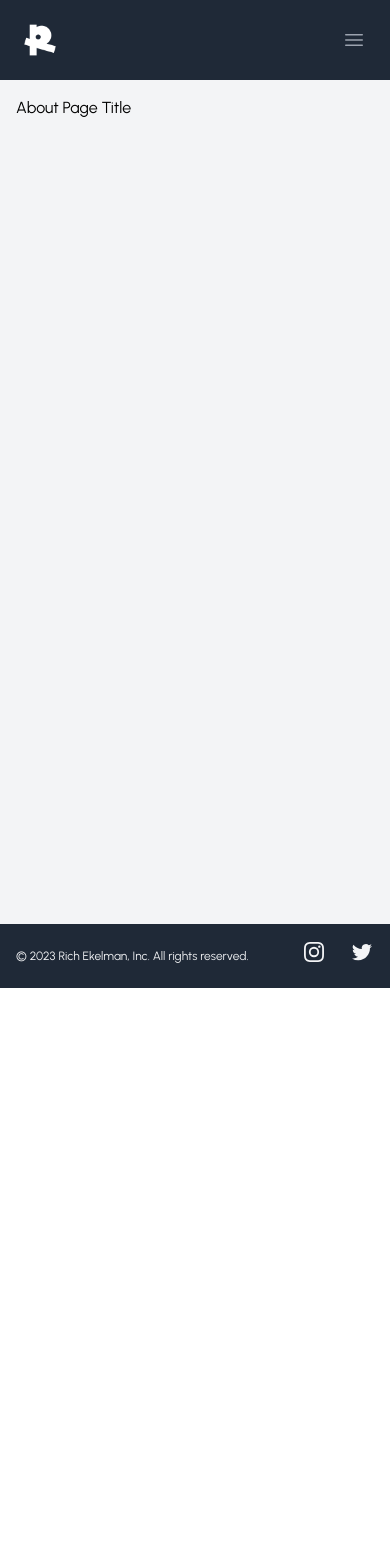
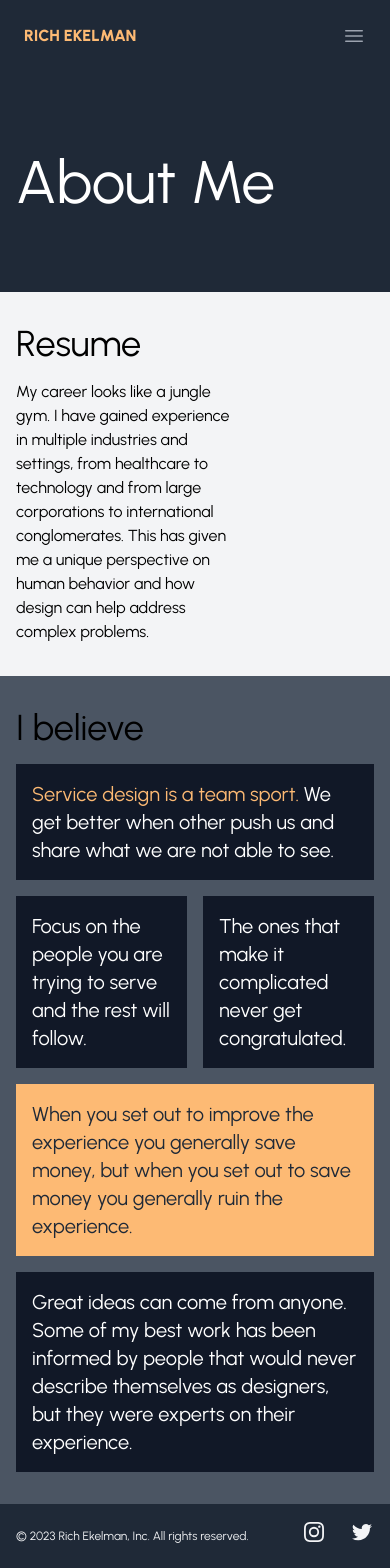
Before and after one commit to servstudio/designportfolio, a Next.js app in the folder portfolio/: page /about in a window 390 px wide. Before the commit the page ends 988 px from the top, so only its background shows below. Built offline with nearby package versions, Linux system fonts and the light colour scheme.

Commit message:
First release with three projects.

```diff
--- a/portfolio/src/components/NavBar.jsx
+++ b/portfolio/src/components/NavBar.jsx
@@ -17,16 +17,17 @@ export default function NavBar() {
         aria-label="Global"
       >
         <div className="flex lg:flex-1">
-          <a href="#" className="-m-1.5 p-1.5">
+          <a href="/" className="-m-1.5 p-1.5 font-bold text-orange-300">
             <span className="sr-only">Rich Ekelman's Logo</span>
-            <img
+            RICH EKELMAN
+            {/* <img
               className="w-auto h-8"
               src="./logomark.png"
               alt="Rich's Logo Mark"
-            />
+            /> */}
           </a>
         </div>
-        <div className="flex lg:hidden">
+        <div className="flex md:hidden">
           <button
             type="button"
             className="-m-2.5 inline-flex items-center justify-center rounded-md p-2.5 text-gray-400"
@@ -36,12 +37,12 @@ export default function NavBar() {
             <Bars3Icon className="w-6 h-6" aria-hidden="true" />
           </button>
         </div>
-        <div className="hidden lg:flex lg:gap-x-12">
+        <div className="hidden md:visible lg:flex lg:gap-x-12">
           {navigation.map((item) => (
             <a
               key={item.name}
               href={item.href}
-              className="text-sm font-semibold leading-6 text-white"
+              className="text-sm font-semibold leading-6 text-white hover:text-orange-300"
             >
               {item.name}
             </a>
@@ -57,13 +58,9 @@ export default function NavBar() {
         <div className="fixed inset-0 z-10" />
         <Dialog.Panel className="fixed inset-y-0 right-0 z-10 w-full px-6 py-6 overflow-y-auto bg-gray-800 sm:max-w-sm sm:ring-1 sm:ring-white/10">
           <div className="flex items-center justify-between">
-            <a href="#" className="-m-1.5 p-1.5">
-              <span className="sr-only">Logo</span>
-              <img
-                className="w-auto h-8"
-                src="./logomark.png"
-                alt="Rich's Logo"
-              />
+            <a href="/" className="-m-1.5 p-1.5 font-bold text-orange-300">
+              <span className="sr-only">Rich Ekelman's logo</span>
+              RE
             </a>
             <button
               type="button"
--- a/portfolio/src/components/Page.jsx
+++ b/portfolio/src/components/Page.jsx
@@ -17,9 +17,7 @@ function Page({ children }) {
       <header>
         <NavBar />
       </header>
-      <main className="Urbanist.className min-h-screen p-4 bg-gray-100">
-        {children}
-      </main>
+      <main className="min-h-screen bg-gray-100">{children}</main>
       <footer>
         <Footer />
       </footer>
--- a/portfolio/src/pages/[id].js
+++ b/portfolio/src/pages/[id].js
@@ -1,11 +1,83 @@
 import { supabase } from "@/utils/supabase"
 
 const ProjectDetails = ({ project }) => (
-  <div>
-    <h1 className="text-2xl">{project.title}</h1>
-    <h1>{project.year}</h1>
-  </div>
+  <>
+    <div className="pb-12 space-y-12">
+      <div
+        className="bg-white bg-no-repeat h-96"
+        style={{
+          backgroundImage: `url(${project.key_img})`,
+          backgroundSize: "contain",
+          backgroundPosition: "center",
+        }}
+      ></div>
+
+      <div className="container px-8 pt-12 mx-auto">
+        <h1 className="mb-2 text-4xl">{project.title}</h1>
+        <div className="space-x-2">
+          <p>{project.company}</p>
+          <p className="mb-8">{project.year}</p>
+        </div>
+
+        <div className="flex flex-col md:flex-row md:justify-between">
+          <div className="flex flex-col md:w-1/2">
+            <div>
+              <h3 className="text-xl font-black">The Ask</h3>
+              <p className="mb-8">{project.ask}</p>
+            </div>
+            <div className="">
+              <h3 className="text-xl font-black">Role</h3>
+              <p className="mb-8">{project.role}</p>
+            </div>
+            <div>
+              <h3 className="text-xl font-black">Outcomes</h3>
+              <ul className="ml-4 space-y-2 list-disc">
+                <li>{project.outcome[0]}</li>
+                <li>{project.outcome[1]}</li>
+                <li>{project.outcome[2]}</li>
+                <li>{project.outcome[3]}</li>
+                <li>{project.outcome[4]}</li>
+              </ul>
+            </div>
+          </div>
+
+          <div className="w-1/4 space-y-8">
+            <div>
+              <h3 className="text-xl font-black ">Methods</h3>
+              <p>{project.methods}</p>
+            </div>
+            <div>
+              <h3 className="text-xl font-black">Tools</h3>
+              <p>{project.tools}</p>
+            </div>
+          </div>
+        </div>
+        <div
+          className="mt-12 bg-gray-200 bg-no-repeat h-96"
+          style={{
+            backgroundImage: `url(${project.process_img})`,
+            backgroundSize: "contain",
+            backgroundPosition: "center",
+          }}
+        ></div>
+        <div
+          className="mt-12 bg-gray-200 bg-no-repeat h-96"
+          style={{
+            backgroundImage: `url(${project.process_img})`,
+            backgroundSize: "contain",
+            backgroundPosition: "center",
+          }}
+        ></div>
+
+        <div className="w-4/5 py-16">
+          <h3 className="text-xl font-black">Key Learning</h3>
+          <p>{project.keylearning}</p>
+        </div>
+      </div>
+    </div>
+  </>
 )
+
 export const getStaticPaths = async function () {
   const { data: projects, error } = await supabase.from("projects").select("id")
   const paths = projects.map((project) => ({
--- a/portfolio/src/pages/_app.js
+++ b/portfolio/src/pages/_app.js
@@ -1,12 +1,13 @@
 import Page from "@/components/Page"
 import "@/styles/globals.css"
-import { Urbanist } from "next/font/google"
-const ubanist = Urbanist({ subsets: ["latin"] })
+import "tailwindcss/tailwind.css"
 
 export default function App({ Component, pageProps }) {
   return (
-    <Page>
-      <Component {...pageProps} />
-    </Page>
+    <>
+      <Page>
+        <Component {...pageProps} />
+      </Page>
+    </>
   )
 }
--- a/portfolio/src/pages/_document.js
+++ b/portfolio/src/pages/_document.js
@@ -3,7 +3,25 @@ import { Html, Head, Main, NextScript } from "next/document"
 export default function Document() {
   return (
     <Html lang="en">
-      <Head />
+      <Head>
+        <title>Portfolio</title>
+        <meta
+          name="description"
+          content="Professional service design portfolio"
+        />
+        <meta
+          charSet="utf-8"
+          name="viewport"
+          content="width=device-width, initial-scale=1"
+        />
+        <link rel="icon" href="/favicon.ico" />
+        <link rel="preconnect" href="https://fonts.googleapis.com" />
+        <link rel="preconnect" href="https://fonts.gstatic.com" crossorigin />
+        <link
+          href="https://fonts.googleapis.com/css2?family=Urbanist:ital,wght@0,200;0,400;0,600;0,800;1,400&display=swap"
+          rel="stylesheet"
+        />
+      </Head>
       <body>
         <Main />
         <NextScript />
--- a/portfolio/src/pages/about.js
+++ b/portfolio/src/pages/about.js
@@ -2,8 +2,69 @@ import React from "react"
 
 function About() {
   return (
-    <div>
-      <h1>About Page Title</h1>
+    <div className="space-y-8 ">
+      <header className="bg-gray-800">
+        <div className="grid w-full p-4 py-12 mx-auto bg-gray-800">
+          <div className="container grid w-full grid-cols-1 gap-8 py-8 mx-auto bg-gray-800">
+            <h1 className="text-6xl text-white">About Me</h1>
+          </div>
+        </div>
+      </header>
+      <section className="px-4">
+        <div className="container grid grid-flow-row grid-cols-3 gap-8 mx-auto">
+          <div className="col-span-2">
+            <h2 className="mb-4 text-4xl font-regular">Resume</h2>
+            <p>
+              My career looks like a jungle gym. I have gained experience in
+              multiple industries and settings, from healthcare to technology
+              and from large corporations to international conglomerates. This
+              has given me a unique perspective on human behavior and how design
+              can help address complex problems.
+            </p>
+          </div>
+        </div>
+      </section>
+      <section className="bg-gray-600">
+        <div className="container grid w-full grid-cols-1 gap-4 px-4 py-8 mx-auto md:grid-cols-3">
+          <h2 className="text-4xl md:col-span-3 font-regular">I believe</h2>
+          <div className="grid grid-cols-4 col-span-3 gap-4 text-xl md: grid-col-3 grid-rows-auto">
+            <div className="flex col-span-4 md:col-span-2">
+              <h3 className="p-4 text-white bg-gray-900 md:p-8">
+                <span className="text-orange-300">
+                  Service design is a team sport.
+                </span>{" "}
+                We get better when other push us and share what we are not able
+                to see.
+              </h3>
+            </div>
+            <div className="flex col-span-2 md:col-span-1">
+              <h3 className="p-4 text-white bg-gray-900 md:p-8">
+                Focus on the people you are trying to serve and the rest will
+                follow.
+              </h3>
+            </div>
+            <div className="flex col-span-2 md:col-span-1">
+              <h3 className="p-4 text-white bg-gray-900 md:p-8">
+                The ones that make it complicated never get congratulated.
+              </h3>
+            </div>
+            <div className="flex col-span-4 md:col-span-2">
+              <h3 className="p-4 text-gray-800 bg-orange-300 md:p-8">
+                When you set out to improve the experience you generally save
+                money, but when you set out to save money you generally ruin the
+                experience.
+              </h3>
+            </div>
+            <div className="flex col-span-4 md:col-span-3">
+              <h3 className="p-4 text-white bg-gray-900 md:p-8">
+                Great ideas can come from anyone. Some of my best work has been
+                informed by people that would never describe themselves as
+                designers, but they were experts on their experience.
+              </h3>
+            </div>
+          </div>
+        </div>
+      </section>
     </div>
   )
 }
--- a/portfolio/src/pages/index.js
+++ b/portfolio/src/pages/index.js
@@ -4,16 +4,25 @@ import Link from "next/link"
 export default function Home({ projects }) {
   return (
     <>
+      <div className="py-8 text-white bg-gray-800">
+        <div className="container mx-auto">
+          <h1 className="text-4xl">I am an end-to-end Service Designer.</h1>
+          <p>
+            My work weaves research, strategy, and design together solving
+            complex problems.
+          </p>
+        </div>
+      </div>
       <div
         className={
-          "container mx-auto grid grid-cols-1 p-8 md:grid-cols-2 lg:grid-cols-3 md:grid-rows-auto gap-8 md:p-8"
+          "container mx-auto grid grid-cols-1 md:grid-cols-2 lg:grid-cols-3 grid-rows-3 gap-8 md:p-8"
         }
       >
         {projects.map((project) => (
           <Link key={project.id} href={`/${project.id}`}>
             <div className="flex flex-col p-4 duration-300 ease-in-out bg-white rounded-md stretch hover:shadow-md">
               <img
-                className="object-cover w-full h-48 bg-gray-800 bg-auto rounded-sm"
+                className="object-cover w-full bg-auto rounded-sm h-3/5"
                 src={project.key_img}
                 alt={`${project.title} image`}
               ></img>
@@ -21,6 +30,7 @@ export default function Home({ projects }) {
                 <h2 className="text-xl font-medium text-gray-800 capitalize">
                   {project.title}
                 </h2>
+
                 {/* <p className="text-sm text-black line-clamp-2">
                     {project.blurb}
                   </p> */}
--- a/portfolio/src/styles/globals.css
+++ b/portfolio/src/styles/globals.css
@@ -6,6 +6,7 @@
   --max-width: 60ch;
   --border-radius: 1rem;
   @import url("https://fonts.googleapis.com/css2?family=Urbanist:ital,wght@0,100;0,400;0,600;0,900;1,400&display=swap");
+  @import url("https://fonts.googleapis.com/css2?family=Inter:wght@400;600;700&display=swap");
 }
 
 * {
```
